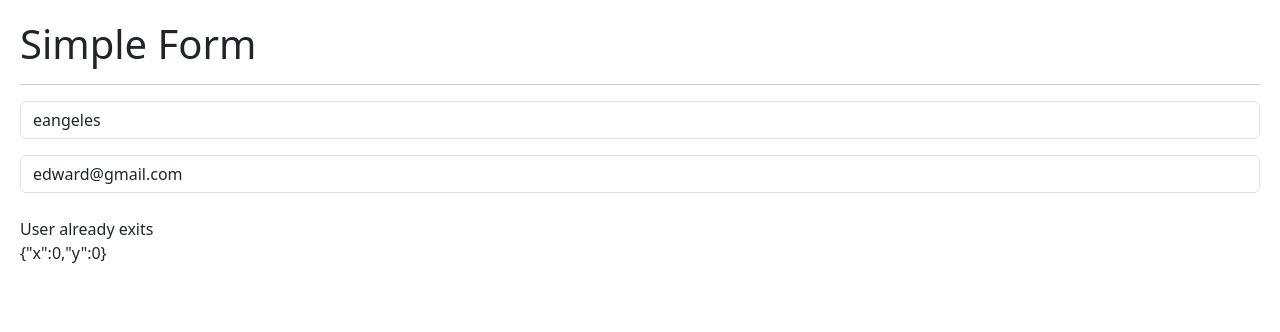
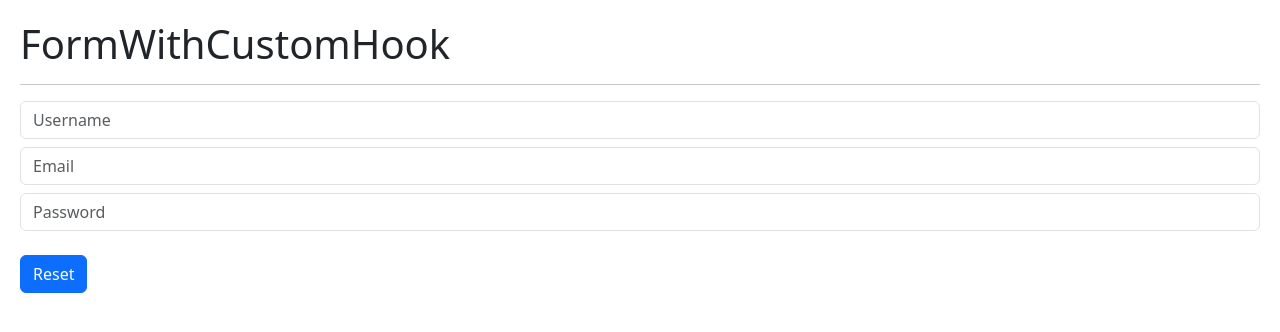
Before and after one commit to eangeles-react-cero-experto/05-hook-app, a React (Vite) app: page / in a window 1280 px wide. Shown: the top 332 px of the page. Built offline with nearby package versions, Linux system fonts and the light colour scheme.

Commit message:
Create useForm custom hook

```diff
--- /dev/null
+++ b/src/02-useEffect/FormWithCustomHookApp.jsx
@@ -0,0 +1,54 @@
+import { useState } from "react";
+import { useForm } from "../hooks/useForm";
+
+export const FormWithCustomHookApp = () => {
+  const { formState, onInputChanged, onFormReseted } = useForm({
+    username: "",
+    email: "",
+    password: "",
+  });
+
+  const { username, email, password } = formState;
+
+  return (
+    <>
+      <h1>FormWithCustomHook</h1>
+
+      <hr />
+
+      <input
+        type="text"
+        name="username"
+        id="username"
+        placeholder="Username"
+        className="form-control"
+        value={username}
+        onChange={onInputChanged}
+      />
+      <input
+        type="email"
+        name="email"
+        id="email"
+        placeholder="Email"
+        className="form-control mt-2"
+        value={email}
+        onChange={onInputChanged}
+      />
+      <input
+        type="password"
+        name="password"
+        id="password"
+        placeholder="Password"
+        className="form-control mt-2"
+        value={password}
+        onChange={onInputChanged}
+      />
+
+      <br />
+
+      <button className="btn btn-primary" onClick={onFormReseted}>
+        Reset
+      </button>
+    </>
+  );
+};
--- a/src/02-useEffect/Message.jsx
+++ b/src/02-useEffect/Message.jsx
@@ -8,6 +8,7 @@ export const Message = () => {
       const { x, y } = event;
       setCoords({ x, y });
     };
+
     window.addEventListener("mousemove", onMouseMove);
 
     return () => {
--- /dev/null
+++ b/src/hooks/useForm.js
@@ -0,0 +1,23 @@
+import { useState } from "react";
+
+export const useForm = (initialFormValue = {}) => {
+  const [formState, setFormState] = useState(initialFormValue);
+
+  const onInputChanged = (event) => {
+    const {
+      target: { name, value },
+    } = event;
+
+    setFormState({ ...formState, [name]: value });
+  };
+
+  const onFormReseted = () => {
+    setFormState(initialFormValue);
+  };
+
+  return {
+    formState,
+    onInputChanged,
+    onFormReseted,
+  };
+};
--- a/src/main.jsx
+++ b/src/main.jsx
@@ -5,12 +5,14 @@ import { HooksApp } from "./HooksApp";
 import { CounterApp } from "./01-useState/CounterApp";
 import { CounterWithCustomHookApp } from "./01-useState/CounterWithCustomHookApp";
 import { SimpleFormApp } from "./02-useEffect/SimpleFormApp";
+import { FormWithCustomHookApp } from "./02-useEffect/FormWithCustomHookApp";
 
 ReactDOM.createRoot(document.getElementById("root")).render(
   <React.StrictMode>
     {/* <HooksApp /> */}
     {/* <CounterApp /> */}
     {/* <CounterWithCustomHookApp /> */}
-    <SimpleFormApp />
+    {/* <SimpleFormApp /> */}
+    <FormWithCustomHookApp />
   </React.StrictMode>
 );
```
